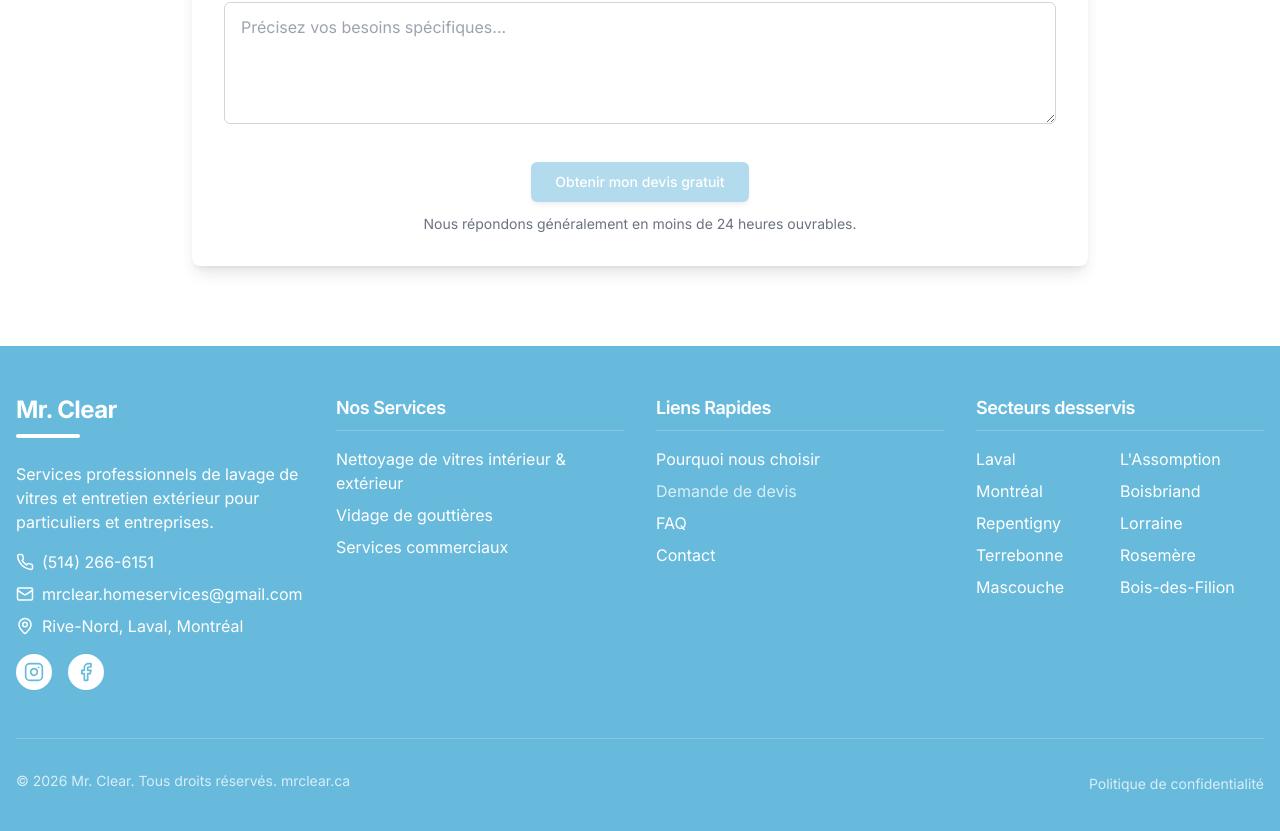
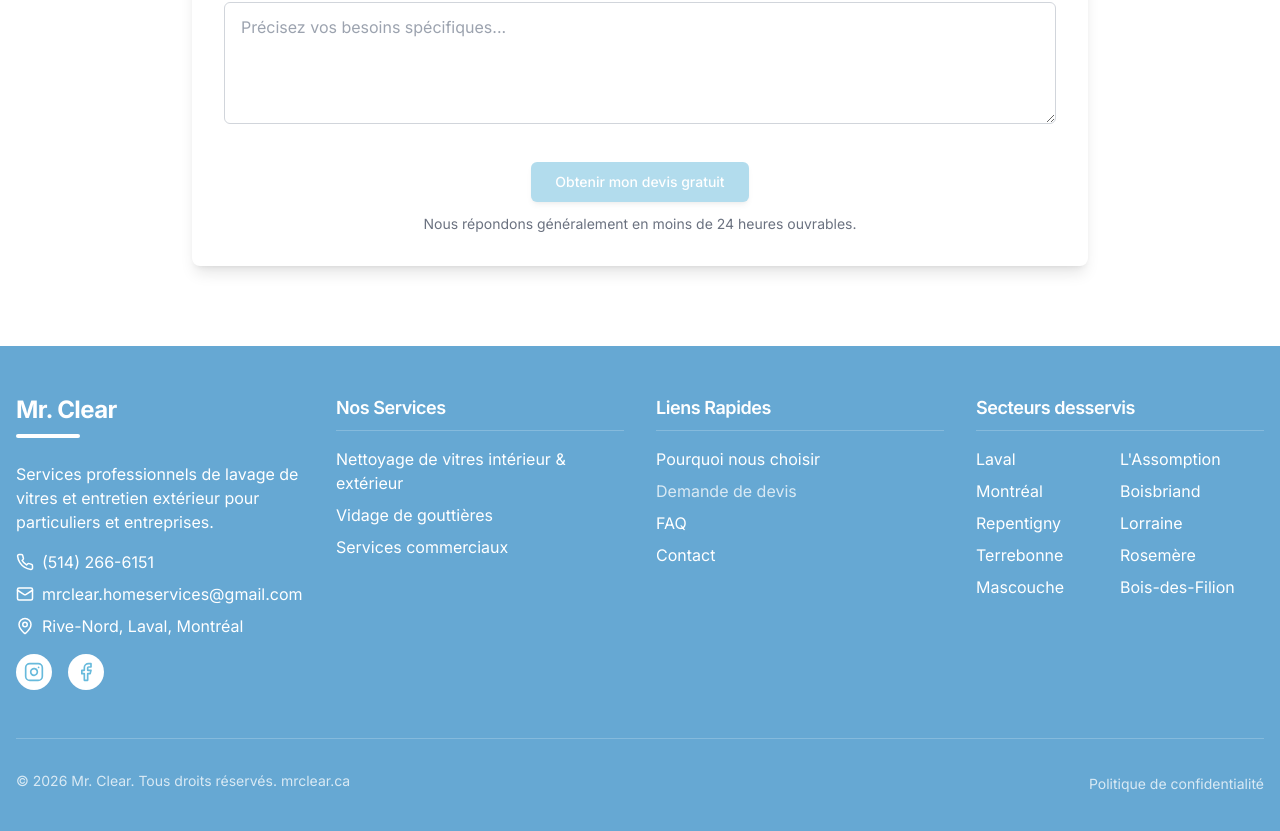
Before and after one commit to MiXir-Dev/mrclear-mixir, a React (Vite) app: page /soumission in a window 1280 px wide. Shown: the part 760-1591 px from the top of the page. Built offline with nearby package versions, Linux system fonts and the light colour scheme.

Commit message:
fix: update footer background color to match brand guidelines

```diff
--- a/src/components/Footer.tsx
+++ b/src/components/Footer.tsx
@@ -8,7 +8,7 @@ const Footer = () => {
   const currentYear = new Date().getFullYear();
 
   return (
-    <footer className="bg-brand-blue text-white">
+    <footer className="bg-[#66A8D3] text-white">
       <div className="container mx-auto px-4 py-12">
         <div className="grid grid-cols-1 md:grid-cols-4 gap-8">
           <FooterBrand />
```
